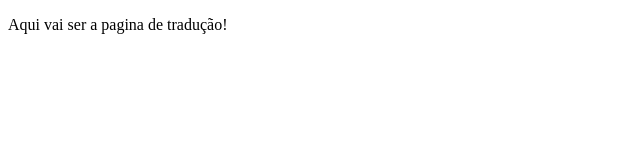
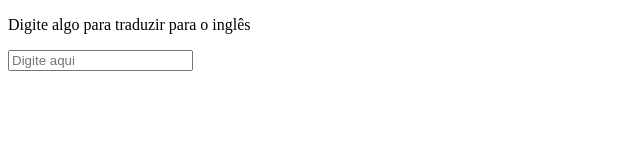
Before and after one commit to Rychames/Tradutor, a website: page pages/tradutor.html in a window 1280 px wide. Shown: the whole page, without its empty margins (0-640 px from the left). Drawn offline with Linux system fonts and the light colour scheme.

Commit message:
Alterações no html tradutor.html

```diff
--- a/pages/tradutor.html
+++ b/pages/tradutor.html
@@ -6,6 +6,13 @@
     <title>Tradutor</title>
 </head>
 <body>
-    <p>Aqui vai ser a pagina de tradução!</p>
+
+    <div class="container d-flex justify-content-center align-items-center">
+        <p>Digite algo para traduzir para o inglês</p>
+        <input type="text" class="form-control" placeholder="Digite aqui">
+    </div>
+
+
+
 </body>
 </html>
```
